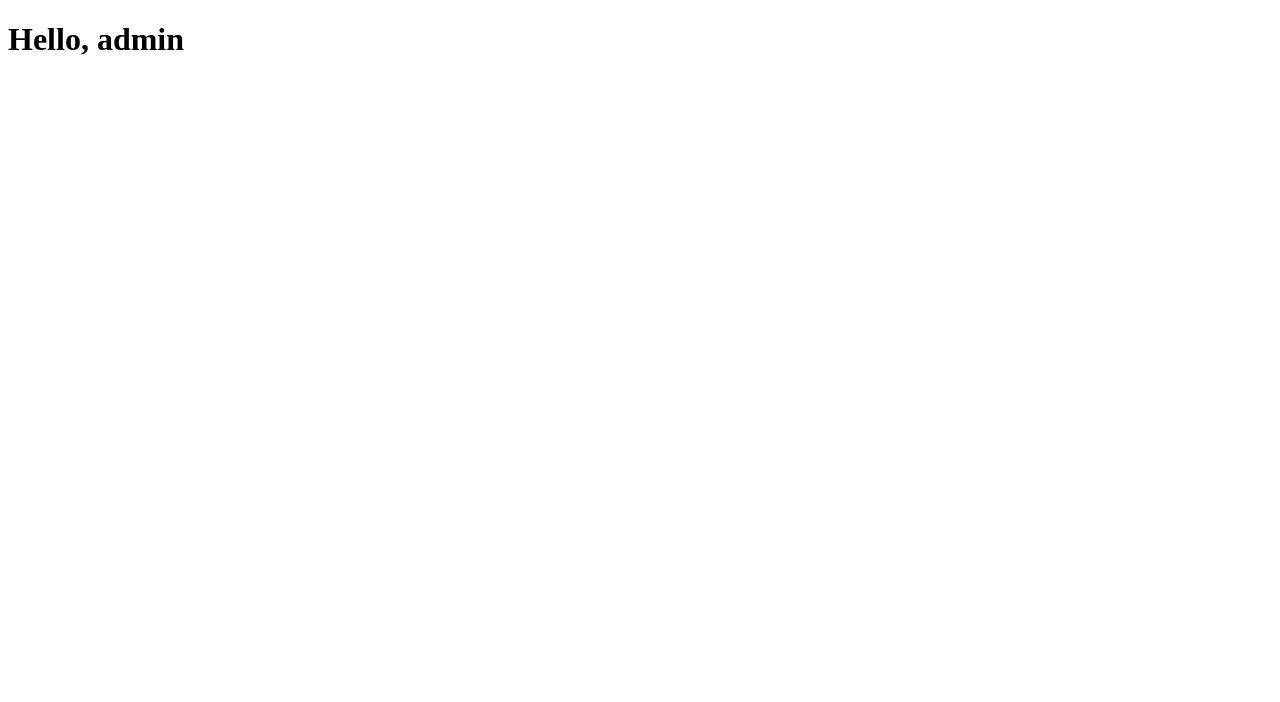
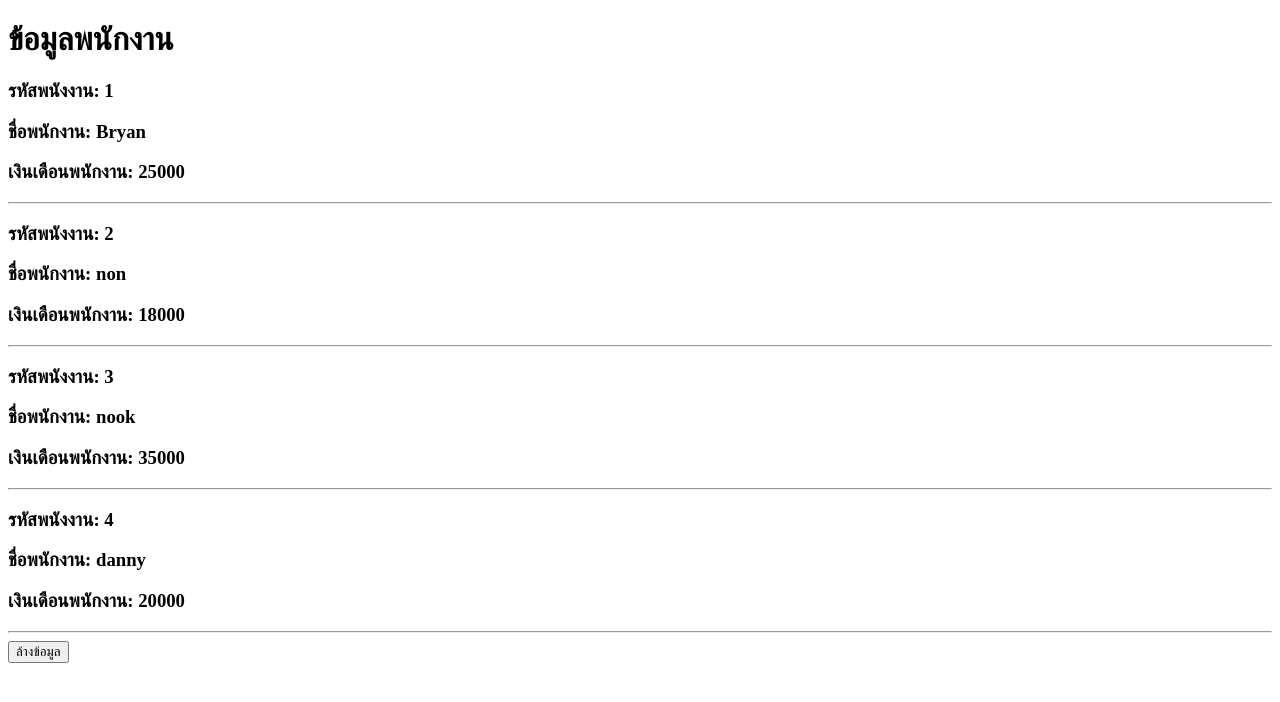
Before and after one commit to Bryan047/Angular-learning, an Angular app: page / in a window 1280 px wide. Shown: the top 702 px of the page. Built offline with nearby package versions, Linux system fonts and the light colour scheme.

Commit message:
for loop and empty

```diff
--- a/src/app/app.html
+++ b/src/app/app.html
@@ -1,14 +1,11 @@
-@switch (userPermission) {
-    @case ("admin") {
-        <h1>Hello, admin</h1>
-    }
-    @case ("manager") {
-        <h1>Hello, manager</h1>
-    }
-    @case ("customer") {
-        <h1>Hello, customer</h1>
-    }
-    @default {
-        <h1>pless login</h1>
-    }
+<h1>ข้อมูลพนักงาน</h1>
+@for (employee of data; track employee.id){
+    <h3> รหัสพนังงาน: {{employee.id}}</h3>
+    <h3> ชื่อพนักงาน: {{employee.name}}</h3>
+    <h3> เงินเดือนพนักงาน: {{employee.salary}}</h3>
+    <hr>
+}@empty {
+    <h2> ไม่มีข้อมูลพนักงานในระบบ</h2>
 }
+
+<button (click)="clearData()">ล้างข้อมูล</button>
--- a/src/app/app.ts
+++ b/src/app/app.ts
@@ -52,5 +52,31 @@ export class App {
   // }
 
     // ======== swirch case==========
-    userPermission="admin"
+    // userPermission="admin"
+  //   @switch (userPermission) {
+  //     @case ("admin") {
+  //         <h1>Hello, admin</h1>
+  //     }
+  //     @case ("manager") {
+  //         <h1>Hello, manager</h1>
+  //     }
+  //     @case ("customer") {
+  //         <h1>Hello, customer</h1>
+  //     }
+  //     @default {
+  //         <h1>pless login</h1>
+  //     }
+  // }
+
+  // ==============for loop ================
+      data =[
+        {id:1,name:"Bryan",salary:25000},
+        {id:2,name:"non",salary:18000},
+        {id:3,name:"nook",salary:35000},
+        {id:4,name:"danny",salary:20000}
+      ]
+
+      clearData(){
+        this.data = []
+      }
 }
```
